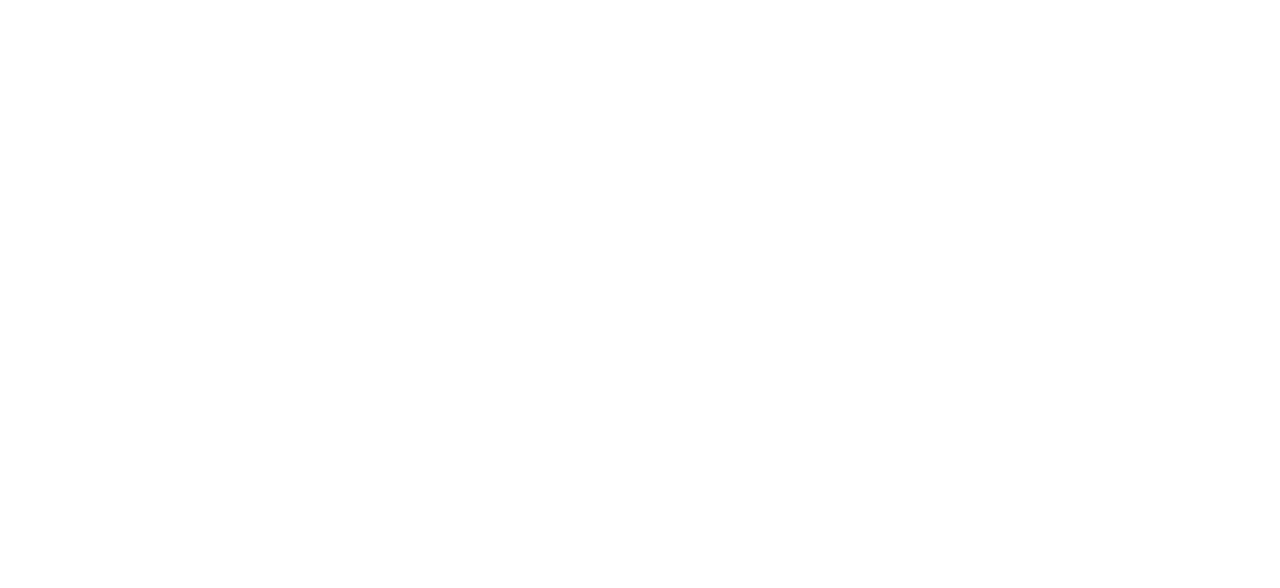
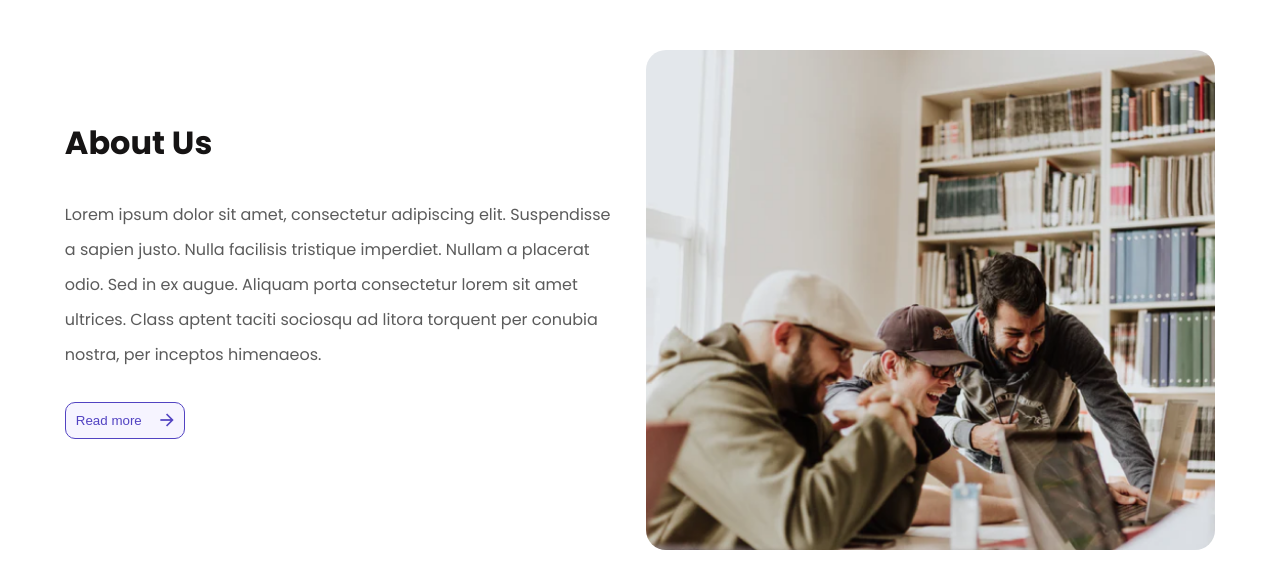
Before and after one commit to KemaleEziz/Travel-design, a plain HTML site: page index.html in a window 1280 px wide. Drawn offline with Linux system fonts and the light colour scheme.

Commit message:
travel tips

```diff
--- a/assets/css/style.css
+++ b/assets/css/style.css
@@ -0,0 +1,69 @@
+@import url('https://fonts.googleapis.com/css2?family=Poppins:wght@300;400;600;700;800&display=swap');
+
+*{
+    margin: 0;
+    padding: 0;
+    box-sizing: border-box;
+}
+
+body{
+    font-family: 'Poppins', sans-serif;
+}
+
+.rufet{
+    display: flex;
+    justify-content: center;
+    align-items: center;
+    gap: 35px;
+
+}
+
+.r-1{
+    font-size: 32px;
+    margin-bottom: 30px;
+    color: #161414;
+    font-weight: 700 !important;
+}
+.r-02 img{
+    display: flex;
+    justify-content: center;
+}
+
+
+.r-02{
+    color: #5243C2;
+    background: #F6F4FF;
+
+    display: flex;
+    justify-content: space-between;
+    margin-top: 30px;
+    border: 1px solid #5243C2;
+    padding: 10px;
+    width: 130px;
+    border-radius: 10px;
+
+
+}
+
+.r-2{
+    line-height: 35px;
+    color: #5B5B5B;
+    font-weight: 400;
+
+}
+
+
+
+
+.rufet .r-02{
+    display: flex;
+    justify-content: space-between;
+    width: 120px;
+
+}
+
+.r-3 img{
+    margin-top: 50px;
+     height: 500px;
+    border-radius: 20px;
+}
--- a/index.html
+++ b/index.html
@@ -1,5 +1,6 @@
 <!DOCTYPE html>
 <html lang="en">
+
 <head>
     <meta charset="UTF-8">
     <meta http-equiv="X-UA-Compatible" content="IE=edge">
@@ -7,12 +8,29 @@
     <link rel="stylesheet" href="./assets/css/style.css">
     <title>Travel Design</title>
 </head>
+
 <body>
     <div class="cavad"></div>
     <div class="kemalex">
         <h1></h1>
     </div>
-    <div class="rufet"></div>
+    <div class="rufet">
+        <div>
+            <h3 class="r-1">About Us</h3>
+            <p class="r-2">Lorem ipsum dolor sit amet, consectetur adipiscing elit. Suspendisse<br> a sapien justo. Nulla
+                facilisis tristique imperdiet. Nullam a placerat<br> odio. Sed in ex augue. Aliquam porta consectetur lorem
+                sit amet<br> ultrices. Class aptent taciti sociosqu ad litora torquent per conubia<br> nostra, per inceptos
+                himenaeos.
+            </p>
+            <button class="r-02">Read more  <img src="Vector.png" alt="#"></button>
+
+        </div>
+        <div class="r-3">
+            <img src="image 23.png" alt="#">
+        </div>
+    </div>
+
     <div class="zarangul"></div>
 </body>
+
 </html>
```
Also changed, not shown: Vector.png (added), image 23.png (added).
